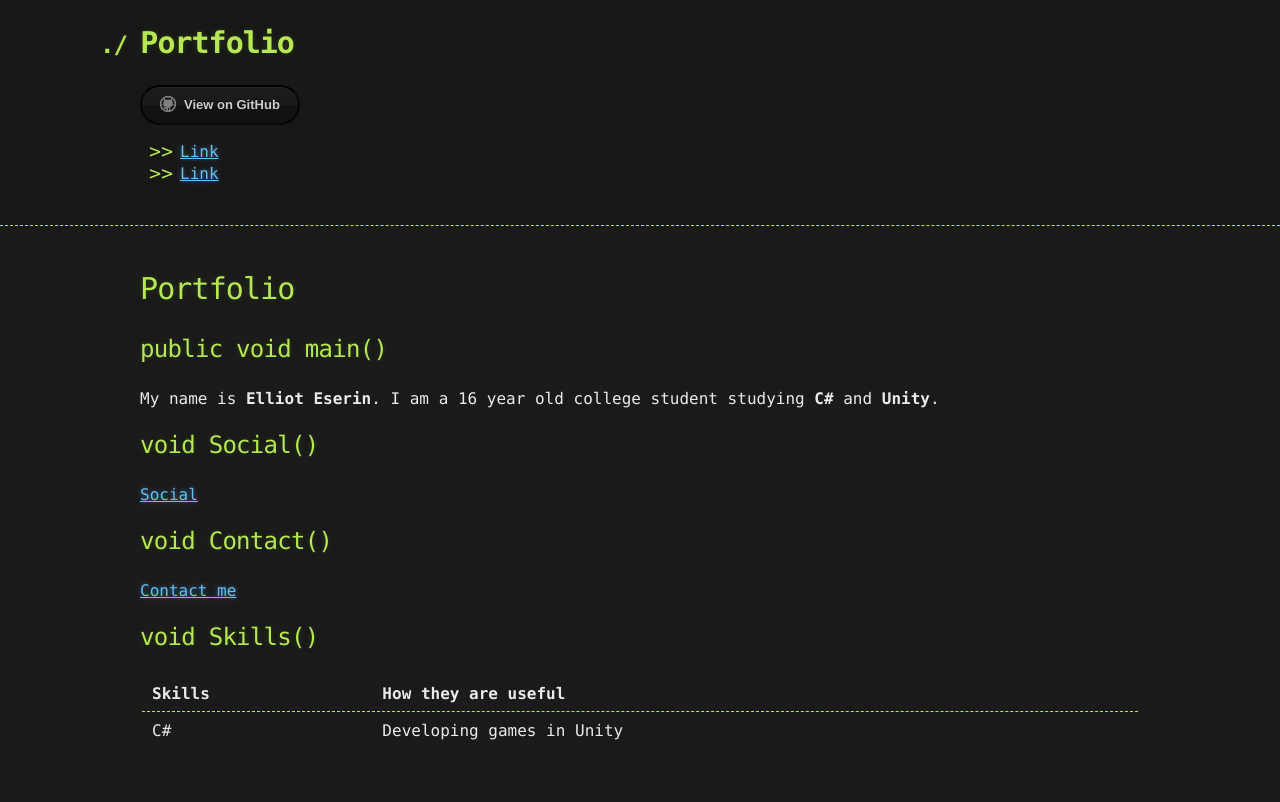
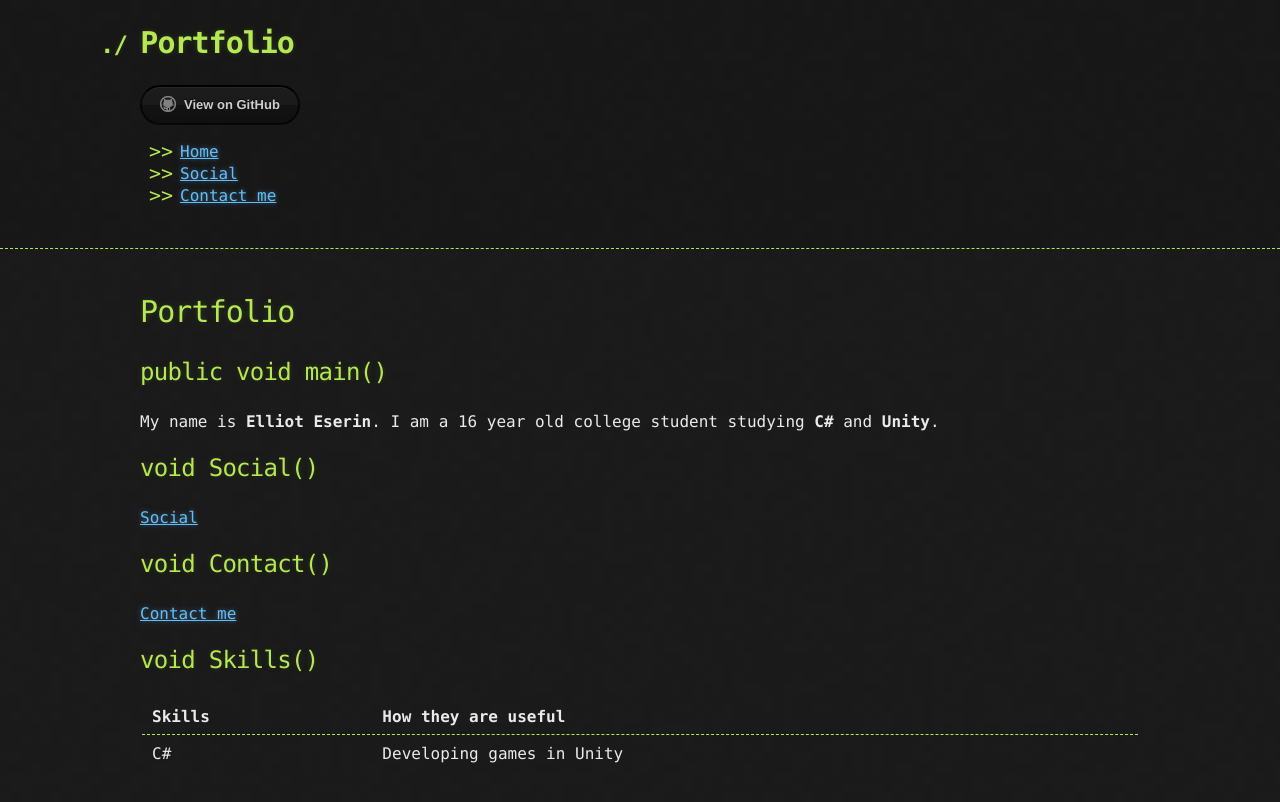
Before and after one commit to ElliotEserin/Portfolio, a Jekyll site: the page built from index.md, in a window 1280 px wide. Shown: the top 802 px of the page. Built offline with Jekyll 4.4.1, drawn with Linux system fonts in a browser that asks for light colours; our own code applies the rules of GitHub Pages for plain Markdown files; the repository's description, which GitHub fills in, is left out.

Commit message:
Update nav.html

```diff
--- a/_includes/nav.html
+++ b/_includes/nav.html
@@ -1,10 +1,13 @@
 <nav>
  <ul>
    <li>
-     <a href="index.html"> Link </a>
+     <a href="index.html"> Home </a>
    </li>
    <li>
-     <a href="social.html"> Link </a>
+     <a href="social.html"> Social </a>
+   </li>
+   <li>
+     <a href="social.html"> Contact me </a>
    </li>
   </ul>
 </nav>
```
